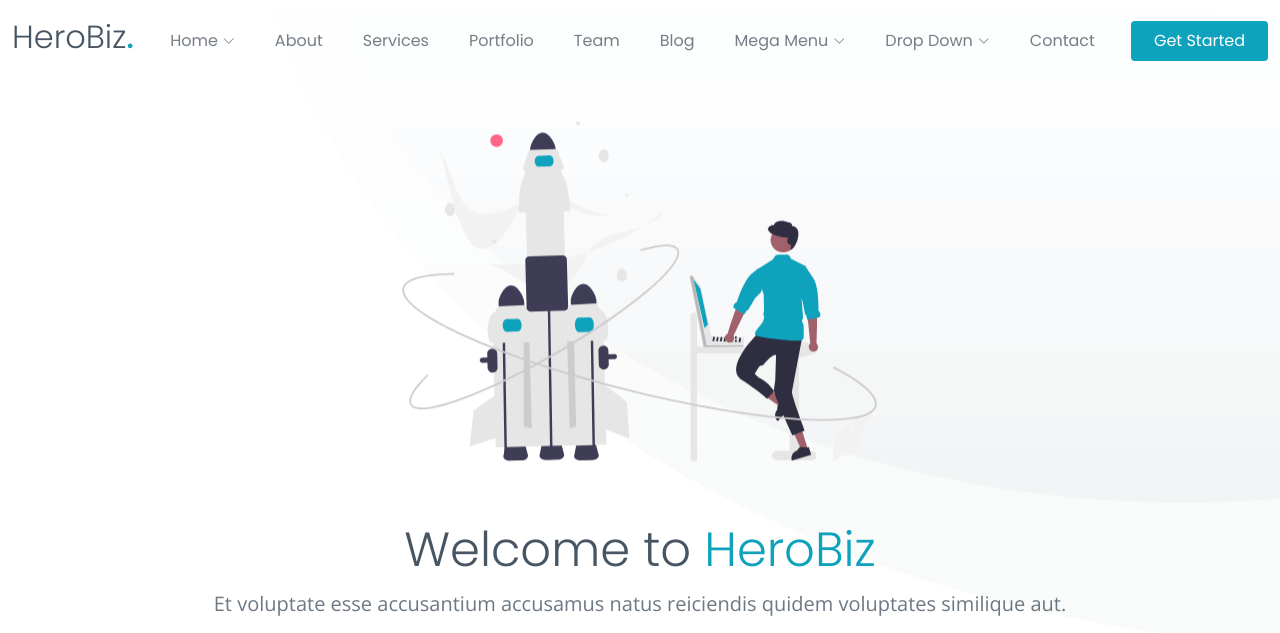
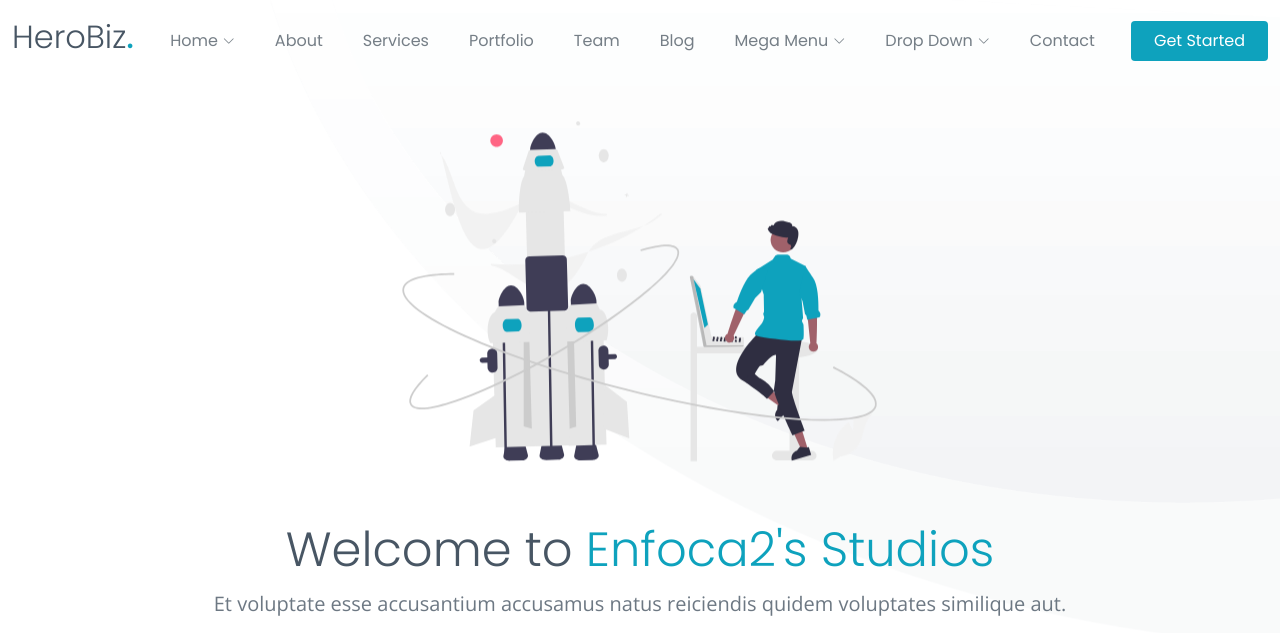
Before and after one commit to Zpadez/clases, a plain HTML site: page index.html in a window 1280 px wide. Shown: the top 633 px of the page. Drawn offline with nearby package versions, Linux system fonts and the light colour scheme.

Commit message:
titulo enfoca2s

```diff
--- a/index.html
+++ b/index.html
@@ -129,7 +129,7 @@
   <section id="hero-animated" class="hero-animated d-flex align-items-center">
     <div class="container d-flex flex-column justify-content-center align-items-center text-center position-relative" data-aos="zoom-out">
       <img src="assets/img/hero-carousel/hero-carousel-3.svg" class="img-fluid animated">
-      <h2>Welcome to <span>HeroBiz</span></h2>
+      <h2>Welcome to <span>Enfoca2's Studios</span></h2>
       <p>Et voluptate esse accusantium accusamus natus reiciendis quidem voluptates similique aut.</p>
       <div class="d-flex">
         <a href="#about" class="btn-get-started scrollto">Get Started</a>
```
